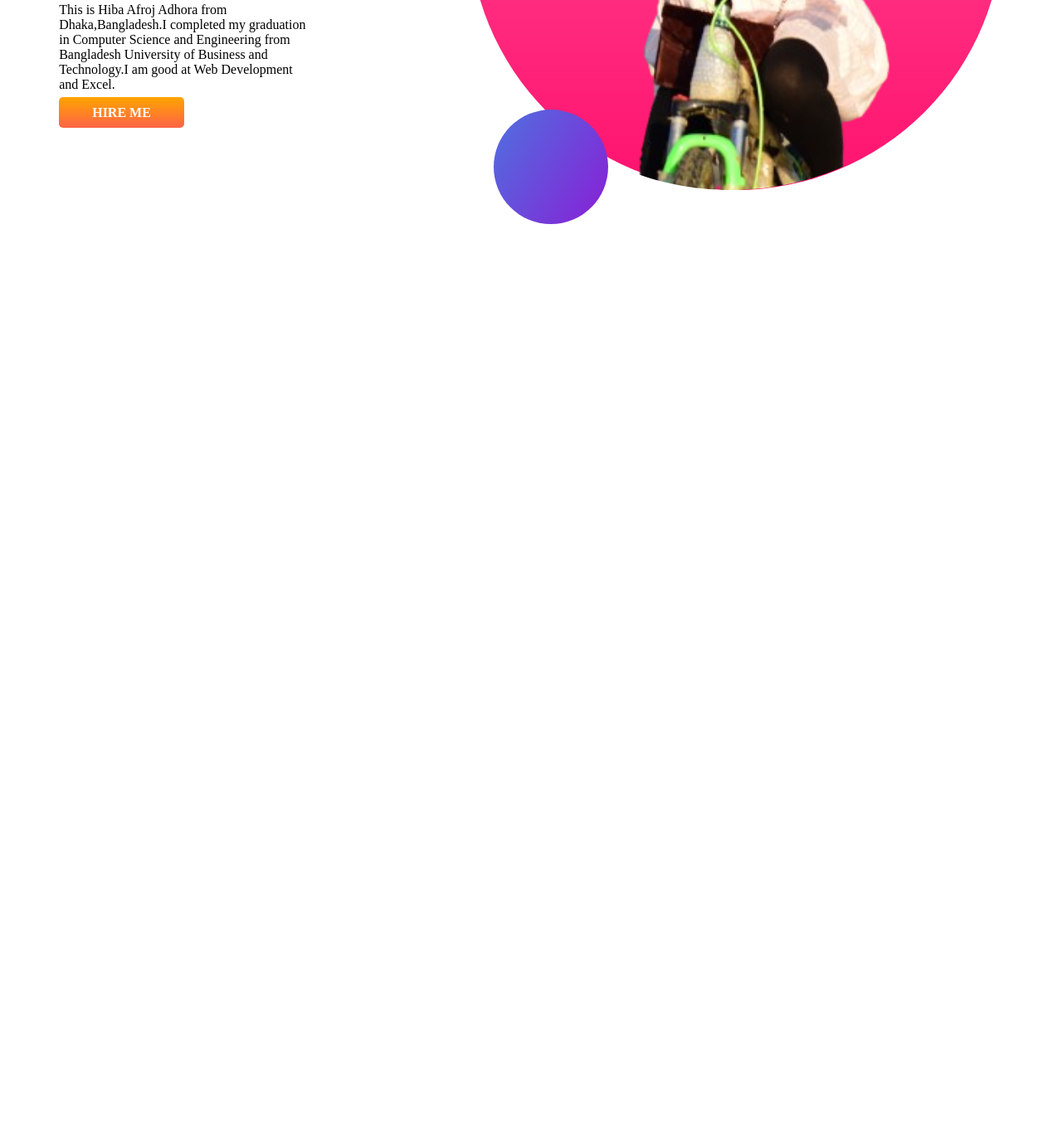
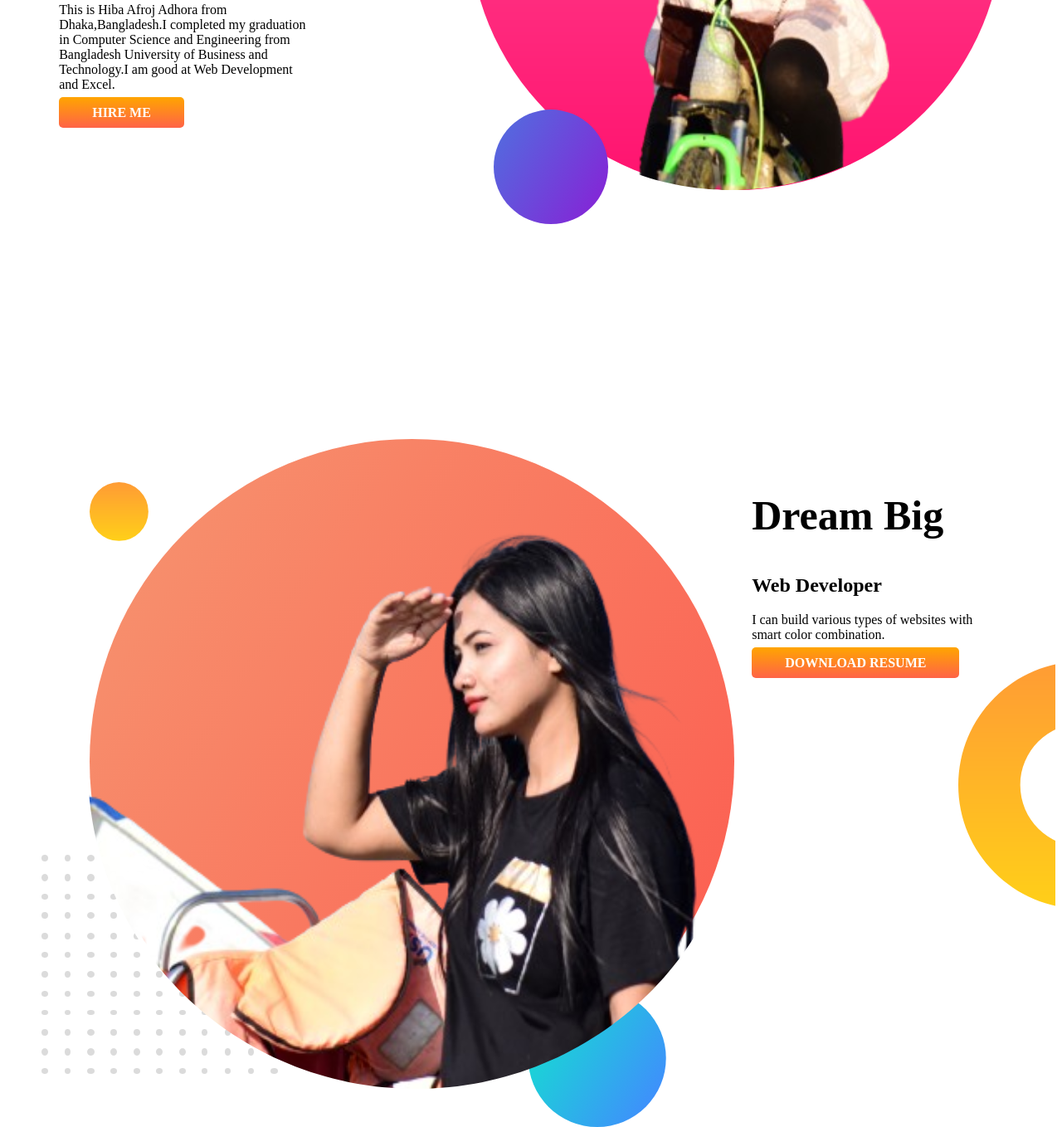
Before and after one commit to adhorahiba/developer_portfolio, a plain HTML site: page index.html in a window 1280 px wide. Shown: the part 487-1845 px from the top of the page at 83% size. Before the commit the page ends 832 px from the top, so only its background shows below. Drawn offline with Linux system fonts and the light colour scheme; a web font is replaced by a local one.

Commit message:
dream added

```diff
--- a/index.html
+++ b/index.html
@@ -31,6 +31,22 @@
             <img src="images/my-img.png" alt="">
         </div>
     </section>
+    <section class="dream-bg">
+        <div>
+            <img class="half-width" src="images/my-img2.png
+            " alt="">
+        </div>
+        <div class="half-width">
+            <h1>Dream Big</h1>
+            <h2>Web Developer</h2>
+            <p>
+                I can build various types of websites with smart color combination.
+            </p>
+            <a class="link-button" target="_blank"
+                href="https://www.linkedin.com/in/hiba-afroj-adhora-37155b304?utm_source=share&utm_campaign=share_via&utm_content=profile&utm_medium=android_app">DOWNLOAD
+                RESUME</a>
+        </div>
+    </section>
 </body>
 
 </html>
--- a/style.css
+++ b/style.css
@@ -18,6 +18,7 @@ h1 {
 
 section {
     display: flex;
+    margin-bottom: 150px;
 }
 
 .half-width {
@@ -42,3 +43,9 @@ section {
     background-image: url(images/top-banner.png);
     background-repeat: no-repeat;
 }
+
+.dream-bg {
+    background-image: url(images/dream-bg.png);
+    background-repeat: no-repeat;
+    background-position: right;
+}
```
Also changed, not shown: images/my-img2.png (added).
